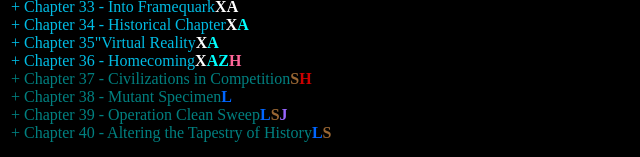
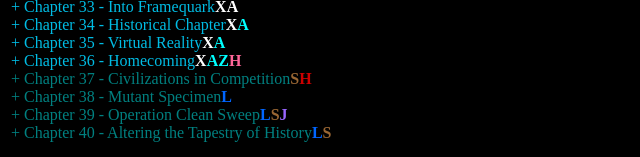
Before and after one commit to webio21/novel, a plain HTML site: page en-part-1-2501.html in a window 1280 px wide. Shown: the part 640-797 px from the top of the page, 0-640 px from the left. Drawn offline with Linux system fonts and the light colour scheme.

Commit message:
Add files via upload

```diff
--- a/en-part-1-2501.html
+++ b/en-part-1-2501.html
@@ -2656,7 +2656,7 @@ document.all.c80.style.display=(document.all.c80.style.display =='none')?'':'non
                     Better to be poor for a lifetime, just to fulfill promises, until exhausted and unable to give anymore. Neosun couldn't find his way home. Lost in the endless space, he was at a loss, feeling severely disconnected from that era, with no sense of belonging in this world. He belonged neither to Earth nor to the solar system, and a sense of fear followed. He began to feel weak all over, his consciousness blurred. He despaired, realizing he was about to die...<br><img src="hide.jpg" width="100" height="30" onclick="document.all.c34.style.display=(document.all.c34.style.display =='none')?'':'none'"><br>
                 </div>
                 <div style="color: 00BCE4" onclick="document.all.c35.style.display=(document.all.c35.style.display =='none')?'':'none'">
-                    <span style="cursor:hand">+ Chapter 35"Virtual Reality<b><font color="#FFFFFF">X</font><font color="#00FFFF">A</font></b></span>
+                    <span style="cursor:hand">+ Chapter 35 - Virtual Reality<b><font color="#FFFFFF">X</font><font color="#00FFFF">A</font></b></span>
                 </div>
                 <div id="c35" style="display:none">
                     "<font color="#FFFFFF">No...</font>"<br>
```
